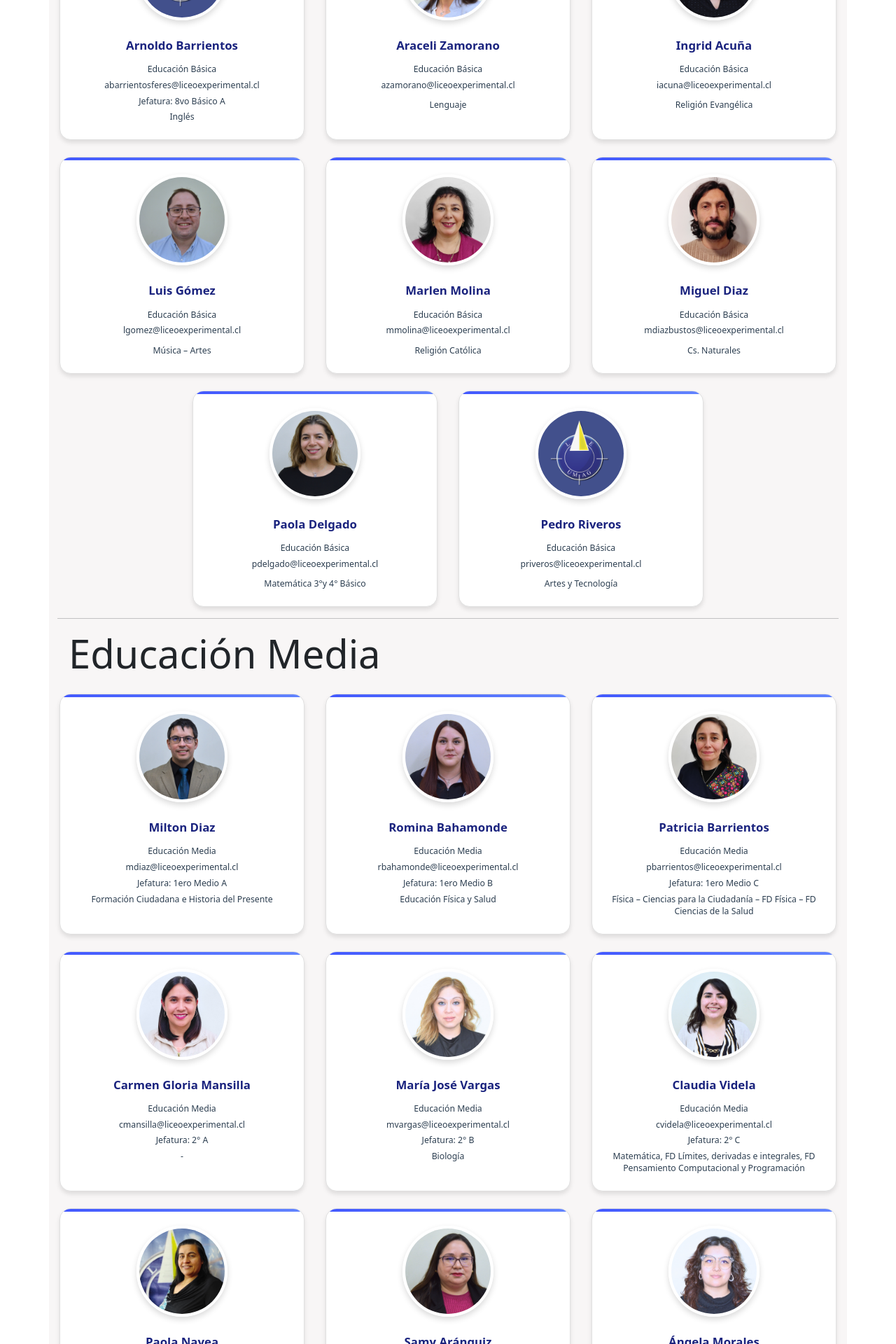
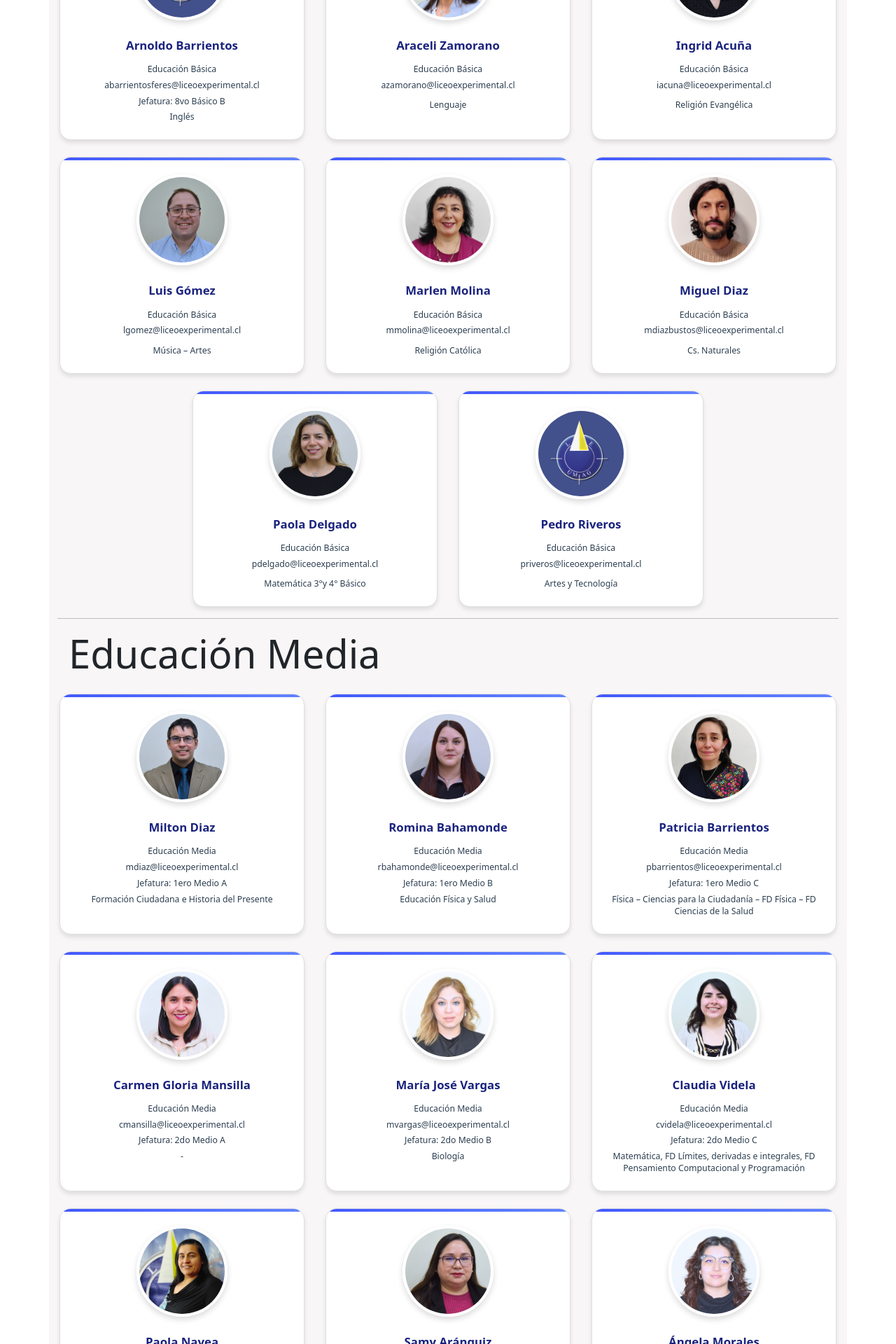
Before and after one commit to LuisSubiabre/leumag, a React (Vite) app: page /Estamentos in a window 1280 px wide. Shown: the part 4760-6680 px from the top of the page at 70% size. Built offline with nearby package versions, Linux system fonts and the light colour scheme.

Commit message:
fix: update 'more' field for Funcionario entries in basica and media data

```diff
--- a/src/data/basica.ts
+++ b/src/data/basica.ts
@@ -161,7 +161,7 @@ export const equipoBasica: Funcionario[] = [
     nombre: "Arnoldo Barrientos",
     correo: "abarrientosferes@liceoexperimental.cl",
     dpto: "Educación Básica",
-    more: "Jefatura: 8vo Básico A",
+    more: "Jefatura: 8vo Básico B",
     asignatura: "Inglés",
   },
 
--- a/src/data/media.ts
+++ b/src/data/media.ts
@@ -64,7 +64,7 @@ export const equipoMedia: Funcionario[] = [
     nombre: "Carmen Gloria Mansilla",
     correo: "cmansilla@liceoexperimental.cl",
     dpto: "Educación Media",
-    more: "Jefatura: 2° A",
+    more: "Jefatura: 2do Medio A",
     asignatura: "-",
   },
   {
@@ -72,7 +72,7 @@ export const equipoMedia: Funcionario[] = [
     nombre: "María José Vargas",
     correo: "mvargas@liceoexperimental.cl",
     dpto: "Educación Media",
-    more: "Jefatura: 2° B",
+    more: "Jefatura: 2do Medio  B",
     asignatura: "Biología",
   },
   {
@@ -80,7 +80,7 @@ export const equipoMedia: Funcionario[] = [
     nombre: "Claudia Videla",
     correo: "cvidela@liceoexperimental.cl",
     dpto: "Educación Media",
-    more: "Jefatura: 2° C",
+    more: "Jefatura: 2do Medio C",
     asignatura:
       "Matemática, FD Límites, derivadas e integrales, FD Pensamiento Computacional y Programación",
   },
@@ -140,7 +140,7 @@ export const equipoMedia: Funcionario[] = [
     nombre: "Jessica Fajardo",
     correo: "jfajardo@liceoexperimental.cl",
     dpto: "Educación Media",
-    more: "Jefatura: 2° C",
+    more: "",
     asignatura: "Inglés",
   },
   {
```
